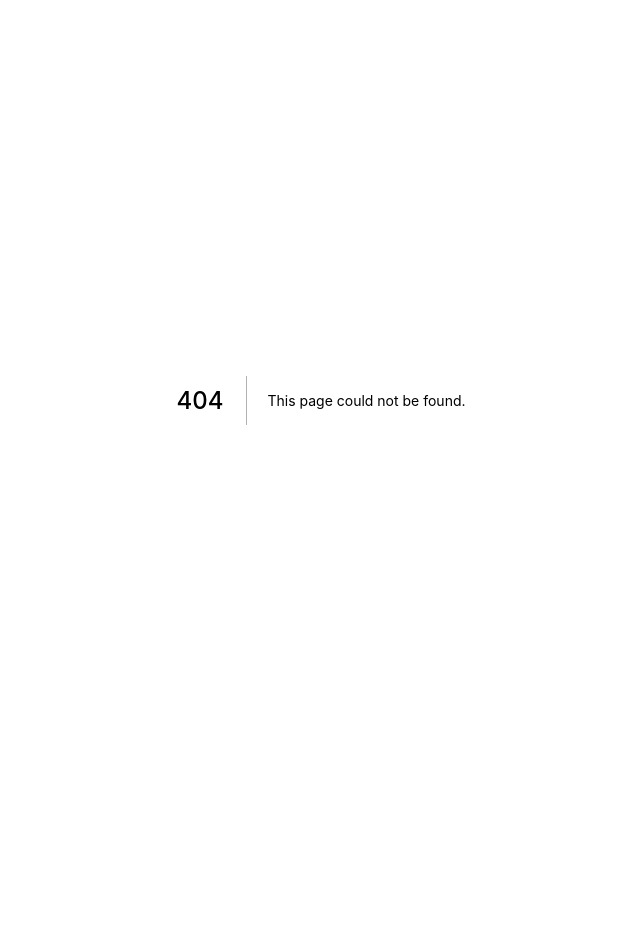
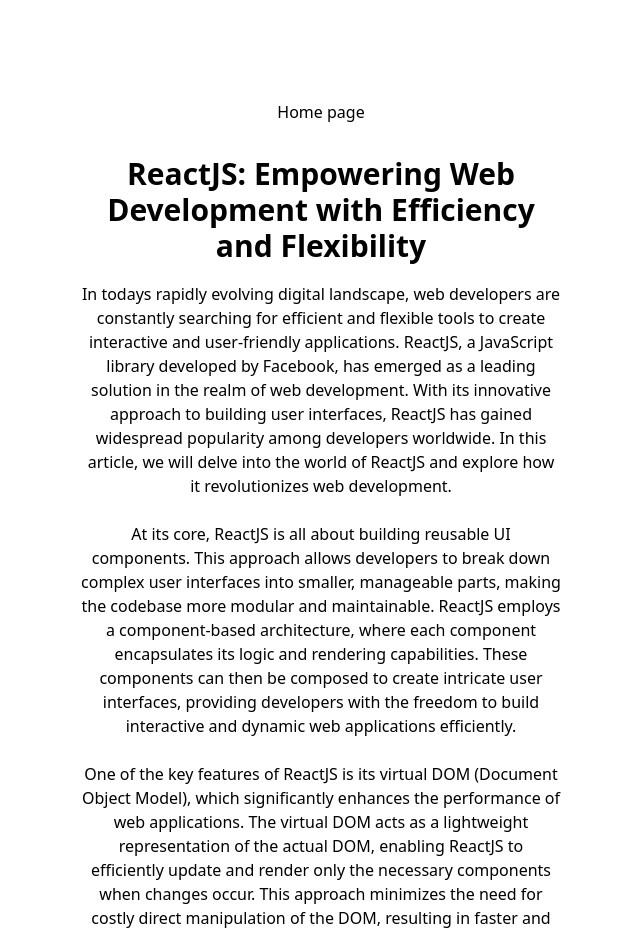
Before and after one commit to kelumdev/kelum-dev, a Next.js app: page /blog/react-js-tutorial in a window 1280 px wide. Before the commit this address had no page. Shown: the top 934 px of the page, without its empty margins (319-959 px from the left). Before the commit the page ends 800 px from the top, so only its background shows below. Built offline with nearby package versions, Linux system fonts and the light colour scheme.

Commit message:
Added blog page

```diff
--- /dev/null
+++ b/pages/blog/react-js-tutorial.js
@@ -0,0 +1,47 @@
+import Head from 'next/head'
+import Image from 'next/image'
+import Link from 'next/link';
+import Script from 'next/script';
+
+export default function reactTutorialForBeginners() {
+  return (
+    <div>
+      <Head>
+        <title>Kelum chathuranga | UI Engineer at amplifyn in Sri Lanka</title>
+        <meta name="description" content="Kelum is a UI engineer in Sri Lanka, Front End Lead at amplifyn | React | HTML5 | CSS3 | SASS | BEM | GIT | TAILWIND | jQuery | Wordpress | SEO | Agile | Team Work | Leadership | Project Management | Design Systems" />
+        <link rel="icon" href="/favicon.ico" />
+        <link rel="canonical" href="https://www.kelum.dev/about-me" />
+      </Head>
+      <Script
+        src="https://www.googletagmanager.com/gtag/js?id=FESMCN2FYR"
+        strategy="afterInteractive"
+      />
+      <Script id="google-analytics" strategy="afterInteractive">
+        {`
+          window.dataLayer = window.dataLayer || [];
+          function gtag(){window.dataLayer.push(arguments);}
+          gtag('js', new Date());
+
+          gtag('config', 'G-FESMCN2FYR');
+        `}
+      </Script>
+
+      <main className='text-center flex flex-col items-left justify-center py-[100px] px-[400px] ml-auto mr-auto'>
+
+        <Link href="/" className='bg-blue-700 text-white text-[16px] p-[10px]'>Home page</Link>
+
+        <h1 className='text-3xl font-bold mb-[18px] mt-[32px]'>
+        ReactJS: Empowering Web Development with Efficiency and Flexibility
+        </h1>
+        <p className='mb-[24px]'>In todays rapidly evolving digital landscape, web developers are constantly searching for efficient and flexible tools to create interactive and user-friendly applications. ReactJS, a JavaScript library developed by Facebook, has emerged as a leading solution in the realm of web development. With its innovative approach to building user interfaces, ReactJS has gained widespread popularity among developers worldwide. In this article, we will delve into the world of ReactJS and explore how it revolutionizes web development.</p>
+        <p className='mb-[24px]'>At its core, ReactJS is all about building reusable UI components. This approach allows developers to break down complex user interfaces into smaller, manageable parts, making the codebase more modular and maintainable. ReactJS employs a component-based architecture, where each component encapsulates its logic and rendering capabilities. These components can then be composed to create intricate user interfaces, providing developers with the freedom to build interactive and dynamic web applications efficiently.</p>
+        <p className='mb-[24px]'>One of the key features of ReactJS is its virtual DOM (Document Object Model), which significantly enhances the performance of web applications. The virtual DOM acts as a lightweight representation of the actual DOM, enabling ReactJS to efficiently update and render only the necessary components when changes occur. This approach minimizes the need for costly direct manipulation of the DOM, resulting in faster and more responsive user interfaces.</p>
+        <p className='mb-[24px]'>With ReactJS, developers can leverage its extensive ecosystem of libraries and tools, which further enhances productivity and development speed. Redux, for instance, is a popular state management library that seamlessly integrates with ReactJS, providing a centralized approach to manage the applications state. React Router simplifies the implementation of navigation and routing within a React application, ensuring a seamless user experience. These tools, along with numerous others, make ReactJS a comprehensive and versatile framework for web development.</p>
+        <p className='mb-[24px]'>Furthermore, ReactJS promotes the concept of a single-way data flow, which ensures predictable and maintainable code. In ReactJS, data flows in a unidirectional manner, from parent components to child components. This strict data flow pattern reduces the possibility of bugs and makes the application easier to reason about. By maintaining a clear flow of data, developers can build robust and scalable applications with ease.</p>
+        <p className='mb-[24px]'>ReactJS also embraces the concept of reusability, enabling developers to create and reuse components across different projects. This reusability not only saves development time but also promotes consistency and improves the overall quality of the codebase. With ReactJS component-based architecture, developers can build a library of reusable components, creating a foundation for rapid application development.</p>
+      <p className='mb-[24px]'>In terms of SEO (Search Engine Optimization), ReactJS offers server-side rendering capabilities through frameworks like Next.js. Server-side rendering ensures that the initial HTML content is delivered to search engine crawlers, improving the discoverability and indexability of web applications. This feature is crucial for websites that heavily rely on search engine traffic.</p>
+        <p className='mb-[24px]'>In conclusion, ReactJS has revolutionized web development by providing a powerful and efficient solution for building user interfaces. Its component-based architecture, virtual DOM, extensive ecosystem, and emphasis on reusability have made it a popular choice among developers. With ReactJS, web developers can create highly interactive and responsive applications, while maintaining code quality and efficiency. As the web continues to evolve, ReactJS remains at the forefront of web development, empowering developers to create innovative and dynamic user experiences.</p>
+      </main>
+    </div>
+  )
+}
```
Also changed, not shown: pages/about-kelum.js (renamed from pages/about-me.js), 1 other file (tests, documents, lock files or other folders).
